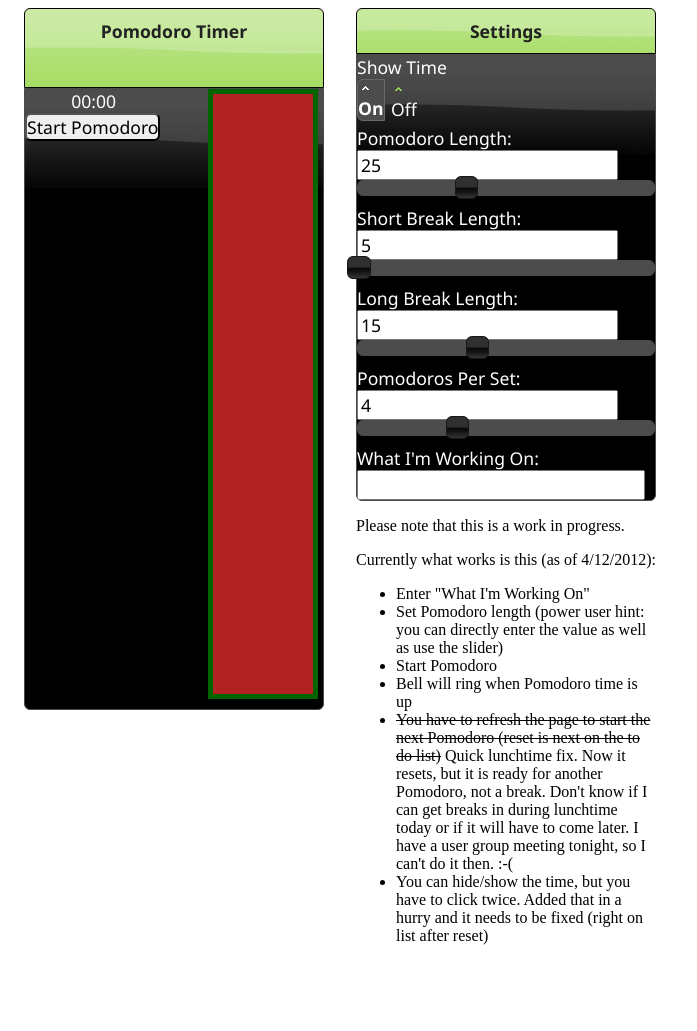
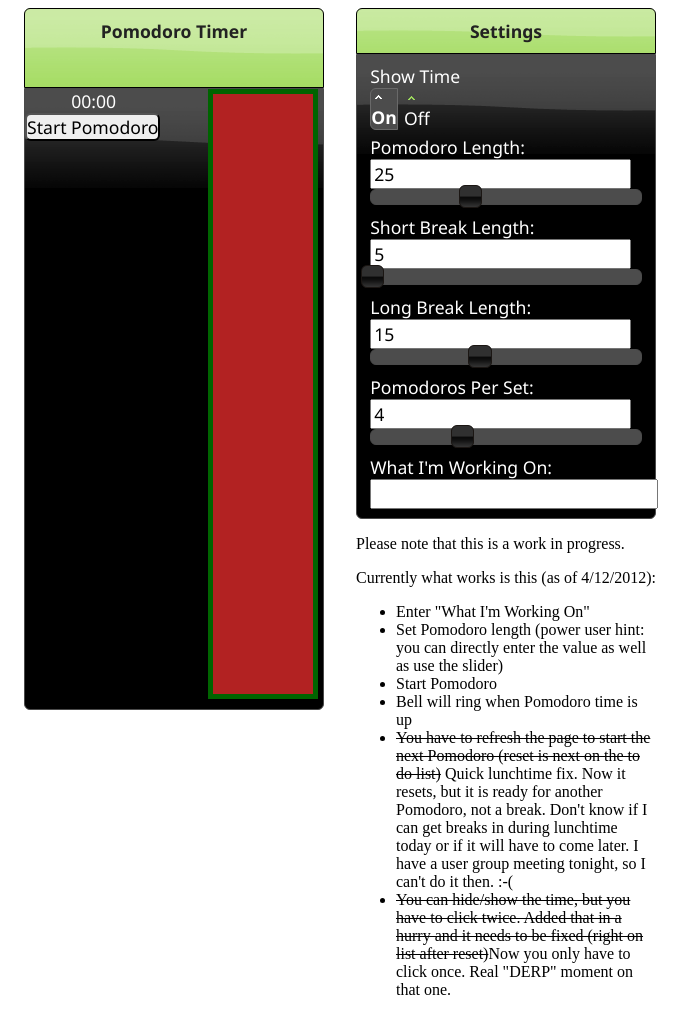
Before and after one commit to jeffa00/pomodoro, a plain HTML site: page desktop.html in a window 1280 px wide. Shown: the whole page, without its empty margins (0-697 px from the left). Before the commit the page ends 977 px from the top, so only its background shows below. Drawn offline with nearby package versions, Linux system fonts and the light colour scheme.

Commit message:
Got the Show Time buttons to work properly. Added padding to settings content.

```diff
--- a/desktop.html
+++ b/desktop.html
@@ -88,7 +88,7 @@
             <li><span class="formerlyTrue">You have to refresh the page to start the next Pomodoro (reset is next on the to do list)</span>
                 <span>Quick lunchtime fix. Now it resets, but it is ready for another Pomodoro, not a break. Don't know if I can get breaks in
                     during lunchtime today or if it will have to come later. I have a user group meeting tonight, so I can't do it then. :-(</span></li>
-            <li>You can hide/show the time, but you have to click twice. Added that in a hurry and it needs to be fixed (right on list after reset)</li>
+                <li><span class="formerlyTrue">You can hide/show the time, but you have to click twice. Added that in a hurry and it needs to be fixed (right on list after reset)</span><span>Now you only have to click once. Real "DERP" moment on that one.</span></li>
         </ul>
        </div>
 
--- a/scripts/pomodoroTimer.js
+++ b/scripts/pomodoroTimer.js
@@ -10,11 +10,11 @@ $(document).ready(function() {
     $('#startButton').button();
     $('#showTimeRadio').buttonset();
 
-    $('[for=timeOn]').click(function(){ toggleTimer(); });
-    $('[for=timeOff]').click(function(){ toggleTimer(); });
+    $('[for=timeOn]').click(function(){ toggleTimer("on"); });
+    $('[for=timeOff]').click(function(){ toggleTimer("off"); });
 
-    var toggleTimer = function(){
-        if ($('#timeOn').is(':checked')){
+    var toggleTimer = function(state){
+        if (state === "on"){
             $('#statusTimerText').show();
         }else{
             $('#statusTimerText').hide();
--- a/themes/pomodoroTimerDesktop.css
+++ b/themes/pomodoroTimerDesktop.css
@@ -10,6 +10,11 @@
     text-align: center;
     padding-top: 10px;
     padding-bottom: 10px;
+}
+
+#settingsContent
+{
+    padding: .5em .75em .5em .75em;
 }
 
 #timerColumn
```
